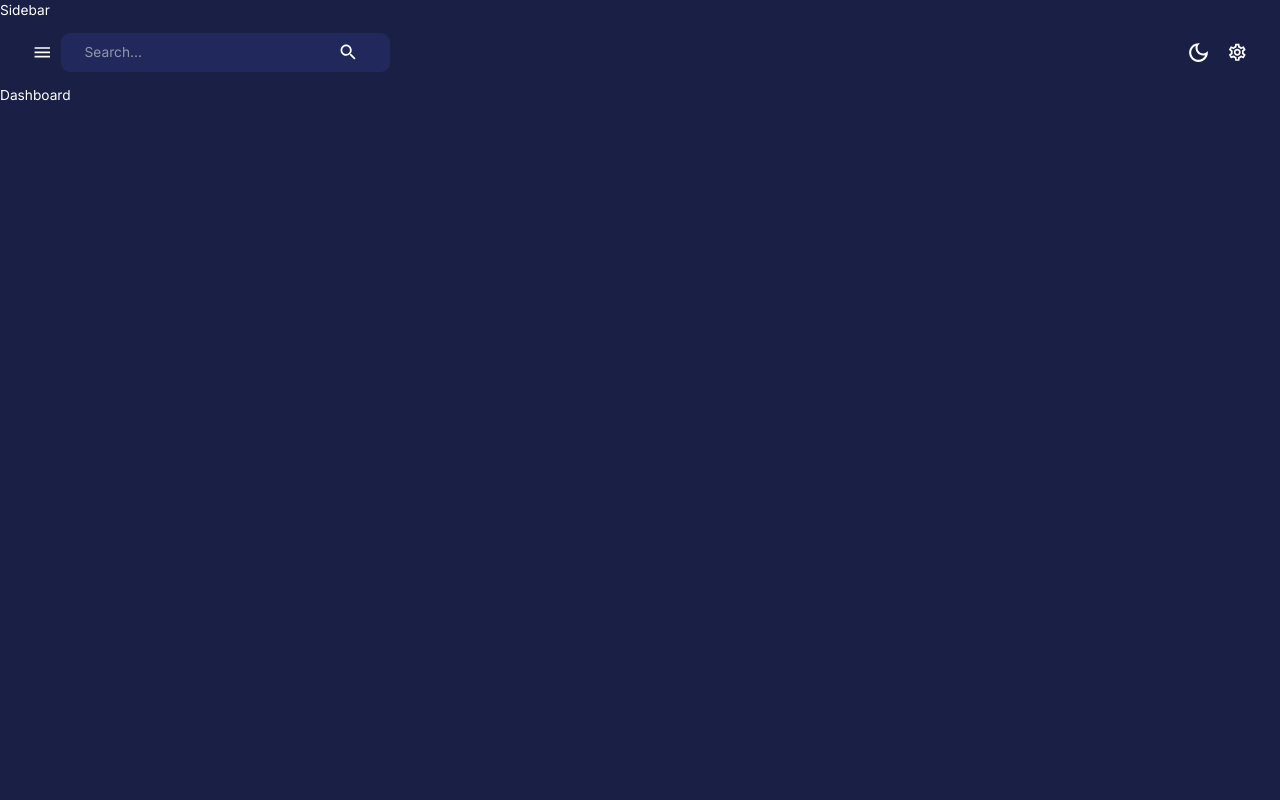
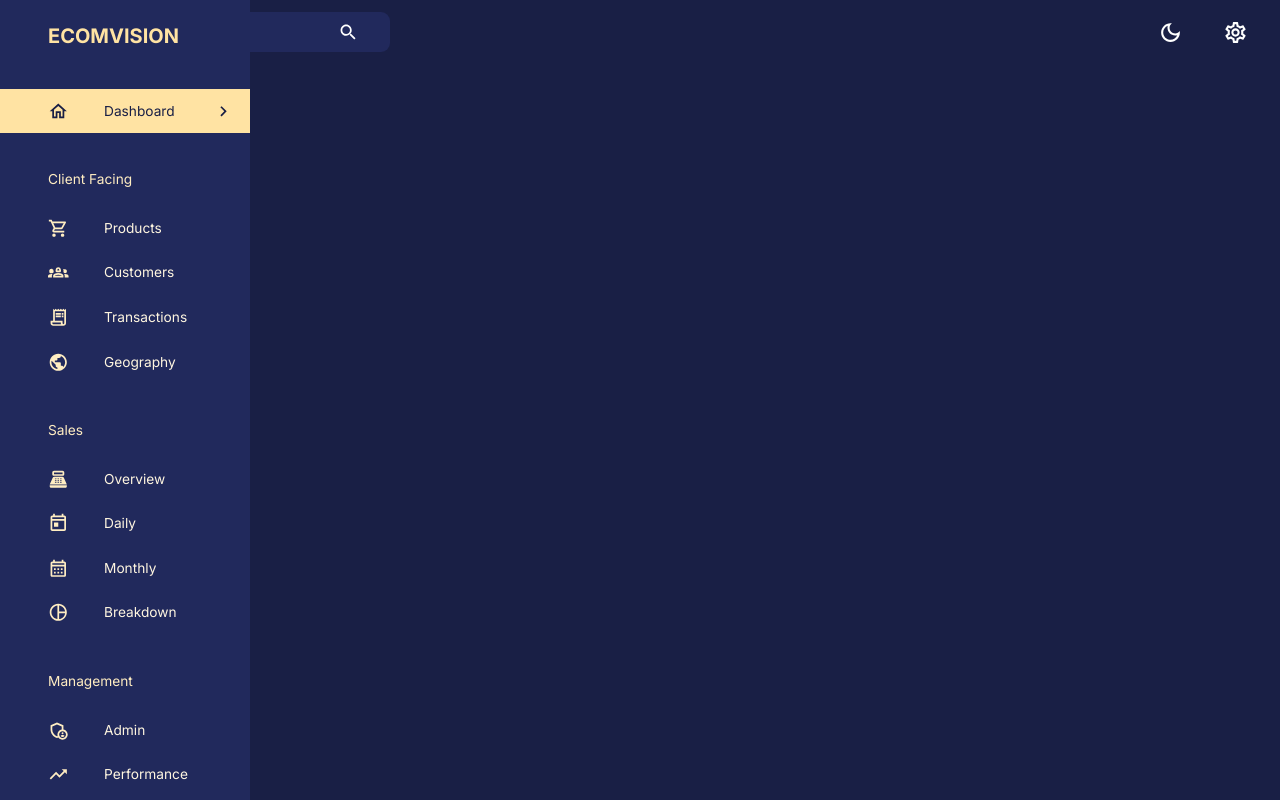
Before and after one commit to Piringraph/Admin-dashboard, a React (Create React App) app in the folder client/: page /dashboard in a window 1280 px wide. Built offline with nearby package versions, Linux system fonts and the light colour scheme.

Commit message:
added sidebar styling

```diff
--- a/client/src/components/FlexBetween.jsx
+++ b/client/src/components/FlexBetween.jsx
@@ -4,7 +4,7 @@ const { styled } = require("@mui/system");
 const FlexBetween = styled(Box)({
     display: "flex",
     justifyContent: "space-between",
-    alignItems: "center"
+    alignItems: "center",
 });
 
 export default FlexBetween;
--- a/client/src/components/Navbar.jsx
+++ b/client/src/components/Navbar.jsx
@@ -10,7 +10,7 @@ import {
 import FlexBetween from "components/FlexBetween";
 import { useDispatch } from "react-redux";
 import { setMode } from "state";
-import profileImage from "assets/profile.jpeg";
+import profileImage from "assets/p7.jpeg";
 import {
   AppBar,
   Button,
@@ -24,9 +24,14 @@ import {
   useTheme,
 } from "@mui/material";
 
-const Navbar = () => {
+const Navbar = ({ user, isSidebarOpen, setIsSidebarOpen }) => {
   const dispatch = useDispatch();
   const theme = useTheme();
+
+  const [anchorEl, setAnchorEl] = useState(null);
+  const isOpen = Boolean(anchorEl);
+  const handleClick = (event) => setAnchorEl(event.currentTarget);
+  const handleClose = () => setAnchorEl(null);
 
   return (
     <AppBar
@@ -36,10 +41,10 @@ const Navbar = () => {
         boxShadow: "none",
       }}
     >
-    <Toolbar sx={{ justifyContent: "space-between"}}>
+      <Toolbar sx={{ justifyContent: "space-between" }}>
         {/* LEFT SIDE */}
         <FlexBetween>
-        <IconButton onClick={() => console.log('open/close sidebar')}>
+          <IconButton onClick={() => setIsSidebarOpen(!isSidebarOpen)}>
             <MenuIcon />
           </IconButton>
           <FlexBetween
@@ -56,16 +61,16 @@ const Navbar = () => {
         </FlexBetween>
 
         {/* RIGHT SIDE */}
-      <FlexBetween>
+        <FlexBetween gap="1.5rem">
           <IconButton onClick={() => dispatch(setMode())}>
-          {theme.palette.mode === 'dark' ? (
-            <DarkModeOutlined sx ={{ fontSize:"25px" }} />
-          ): (
-            <LightModeOutlined sx={{ fontsize: "25px"}} />
+            {theme.palette.mode === "dark" ? (
+              <DarkModeOutlined sx={{ fontSize: "25px" }} />
+            ) : (
+              <LightModeOutlined sx={{ fontSize: "25px" }} />
             )}
           </IconButton>
           <IconButton>
-          <SettingsOutlined sx={{ fontsize: "25px" }} />
+            <SettingsOutlined sx={{ fontSize: "25px" }} />
           </IconButton>
       </FlexBetween>
     </Toolbar>
--- a/client/src/components/Sidebar.jsx
+++ b/client/src/components/Sidebar.jsx
@@ -33,6 +33,65 @@ import { useLocation, useNavigate } from "react-router-dom";
 import FlexBetween from "./FlexBetween";
 import profileImage from "assets/p7.jpeg";
 
+const navItems = [
+  {
+    text: "Dashboard",
+    icon: <HomeOutlined />,
+  },
+  {
+    text: "Client Facing",
+    icon: null,
+  },
+  {
+    text: "Products",
+    icon: <ShoppingCartOutlined />,
+  },
+  {
+    text: "Customers",
+    icon: <Groups2Outlined />,
+  },
+  {
+    text: "Transactions",
+    icon: <ReceiptLongOutlined />,
+  },
+  {
+    text: "Geography",
+    icon: <PublicOutlined />,
+  },
+  {
+    text: "Sales",
+    icon: null,
+  },
+  {
+    text: "Overview",
+    icon: <PointOfSaleOutlined />,
+  },
+  {
+    text: "Daily",
+    icon: <TodayOutlined />,
+  },
+  {
+    text: "Monthly",
+    icon: <CalendarMonthOutlined />,
+  },
+  {
+    text: "Breakdown",
+    icon: <PieChartOutlined />,
+  },
+  {
+    text: "Management",
+    icon: null,
+  },
+  {
+    text: "Admin",
+    icon: <AdminPanelSettingsOutlined />,
+  },
+  {
+    text: "Performance",
+    icon: <TrendingUpOutlined />,
+  },
+];
+
 const Sidebar = ({
     user,
     drawerWidth,
@@ -50,8 +109,93 @@ const Sidebar = ({
     }, [pathname]);
 
     return (
-    <div>Sidebar</div>
-  )
-}
+    <Box component="nav">
+      {isSidebarOpen && (
+        <Drawer
+          open={isSidebarOpen}
+          onClose={() => setIsSidebarOpen(false)}
+          variant="persistent"
+          anchor="left"
+          sx={{
+            width: drawerWidth,
+            "& .MuiDrawer-paper": {
+              color: theme.palette.secondary[200],
+              backgroundColor: theme.palette.background.alt,
+              boxSixing: "border-box",
+              borderWidth: isNonMobile ? 0 : "2px",
+              width: drawerWidth,
+          }}
+        }
+      >
+        <Box width="100%">
+            <Box m="1.5rem 2rem 2rem 3rem">
+              <FlexBetween color={theme.palette.secondary.main}>
+                  <Box display="flex" alignItems="center" gap="0.5rem">
+                    <Typography variant="h4" fontWeight="bold">
+                      ECOMVISION
+                    </Typography>
+                  </Box>
+                  {!isNonMobile && (
+                    <IconButton onClick={() => setIsSidebarOpen(!isSidebarOpen)}>
+                      <ChevronLeft />
+                    </IconButton>
+                  )}
+                </FlexBetween>
+          </Box>
+          <List>
+          {navItems.map(({ text, icon }) => {
+                if (!icon) {
+                  return (
+                    <Typography key={text} sx={{ m: "2.25rem 0 1rem 3rem" }}>
+                      {text}
+                    </Typography>
+                  );
+                }
+                const lcText = text.toLowerCase();
 
-export default Sidebar
+                return (
+                  <ListItem key={text} disablePadding>
+                    <ListItemButton
+                      onClick={() => {
+                        navigate(`/${lcText}`);
+                        setActive(lcText);
+                      }}
+                      sx={{
+                        backgroundColor:
+                          active === lcText
+                            ? theme.palette.secondary[300]
+                            : "transparent",
+                        color:
+                          active === lcText
+                            ? theme.palette.primary[600]
+                            : theme.palette.secondary[100],
+                      }}
+                    >
+                      <ListItemIcon
+                        sx={{
+                          ml: "2rem",
+                          color:
+                            active === lcText
+                              ? theme.palette.primary[600]
+                              : theme.palette.secondary[200],
+                        }}
+                      >
+                        {icon}
+                      </ListItemIcon>
+                      <ListItemText primary={text} />
+                      {active === lcText && (
+                        <ChevronRightOutlined sx={{ ml: "auto" }} />
+                      )}
+                    </ListItemButton>
+                  </ListItem>
+                );
+              })}
+            </List>
+        </Box>
+      </Drawer>
+    )}
+    </Box>
+  );
+};
+
+export default Sidebar;
```
Lines whose indentation alone changed are shown as unchanged.
